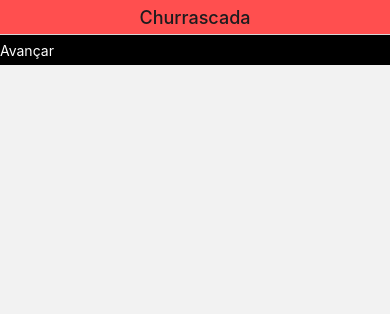
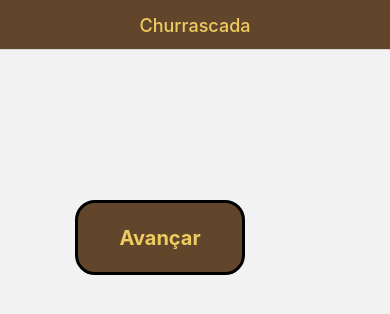
Before and after one commit to Guigite/app-de-calcular-churrasco, a React Native app: screen /home in a window 390 px wide. Shown: the top 314 px of the page. Built offline with nearby package versions, Linux system fonts and the light colour scheme.

Commit message:
estilizando tela inicial

```diff
--- a/App.js
+++ b/App.js
@@ -26,9 +26,10 @@
                 <Stack.Screen name="home" component={Home}
                     options={{title:'Churrascada',
                     headerTitleAlign: 'center',
+                    headerTintColor: '#eecc60',
                     headerStyle: {
-                        height: '35px',
-                        backgroundColor: '#FF4F4F',
+                        height: '50px',
+                        backgroundColor: '#62462B',
                         },
                     }} />
                     <Stack.Screen name="participantes" component={Participantes}
--- a/src/pages/home.js
+++ b/src/pages/home.js
@@ -1,11 +1,12 @@
 import React, { useContext } from "react";
 import { StyleSheet , Text, View } from "react-native-web";
 import { TouchableOpacity } from "react-native";
+import Churrascada from '../imgs/Churrascada.jpg';
 
 export default function Home(props){
     return(
-        <View>
-            <TouchableOpacity style={styles.container} title="Avançar" onPress={() => props.navigation.navigate('participantes')}>
+        <View style={styles.container}>
+            <TouchableOpacity style={styles.botao} title="Avançar" onPress={() => props.navigation.navigate('participantes')}>
                 <Text style={styles.texto}>Avançar</Text>
             </TouchableOpacity>
         </View>
@@ -13,14 +14,30 @@
 }
 
 const styles = StyleSheet.create({
+
     container:{
+        // padding: '150px 75px 1000px 75px',
+        paddingTop: '150px',
+        paddingLeft: '75px',
+        paddingRight: '75px',
+        background: 'url(../imgs/Churrascada.jgp)',
+    },
+    botao:{
+        border: '3px solid #000',
+        borderRadius: '20px',
+        display: 'flex',
         alignCenter: 'center',
         justifyContent: 'center',
-        backgroundColor: '#000',
-        height: '30px',
-        width: '250px auto',
+        backgroundColor: '#62462B',
+        height: '75px',
+        width: '170px',
     },
     texto: {
-        color: '#FFF',
+        fontWeight: 'bold',
+        fontSize: '20px',
+        color: '#eecc60',
+        display: 'flex',
+        alignCenter: 'center',
+        justifyContent: 'center',
     },
 });
```
Also changed, not shown: src/imgs/churrascada.jpg (added).
